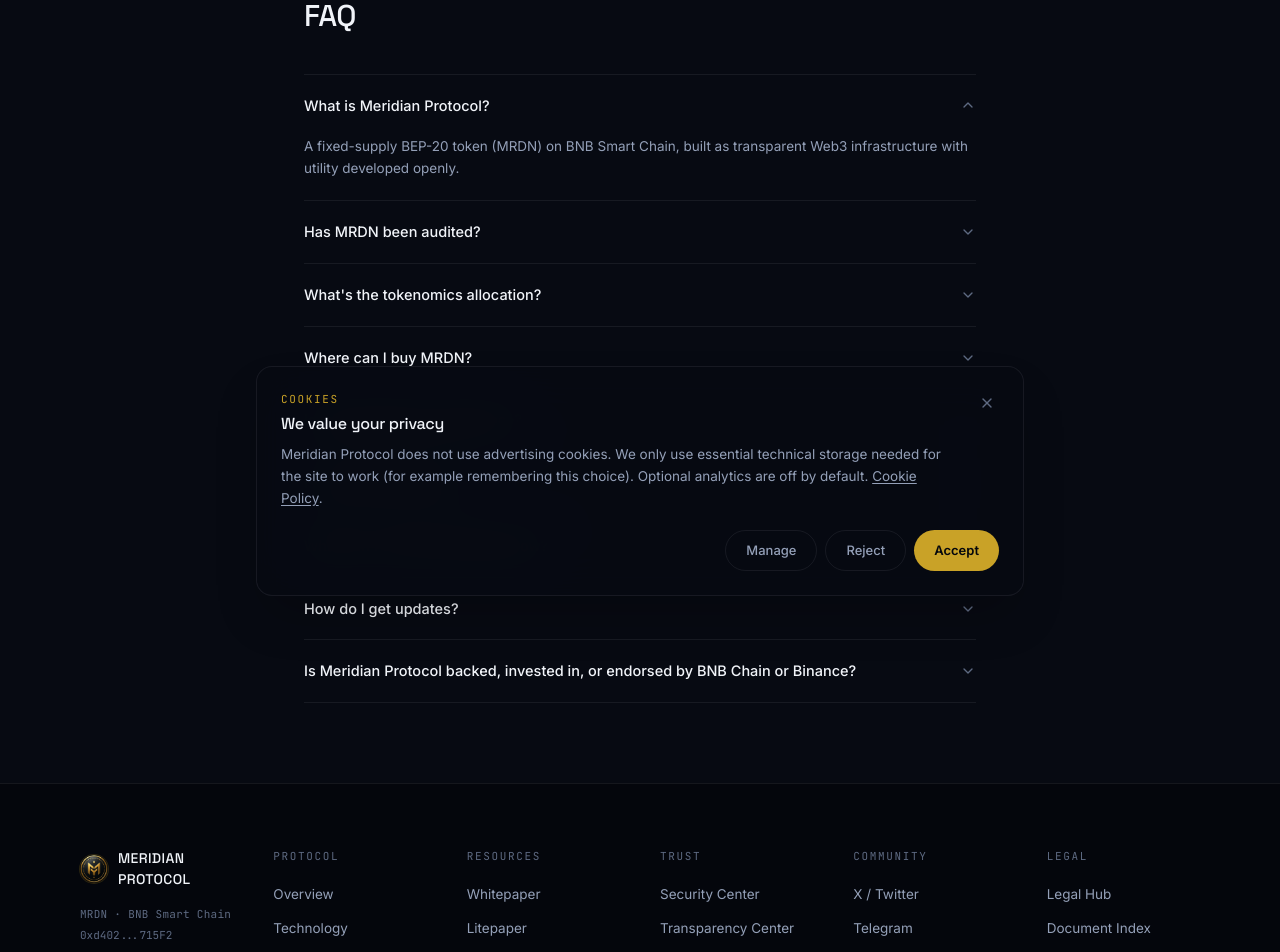
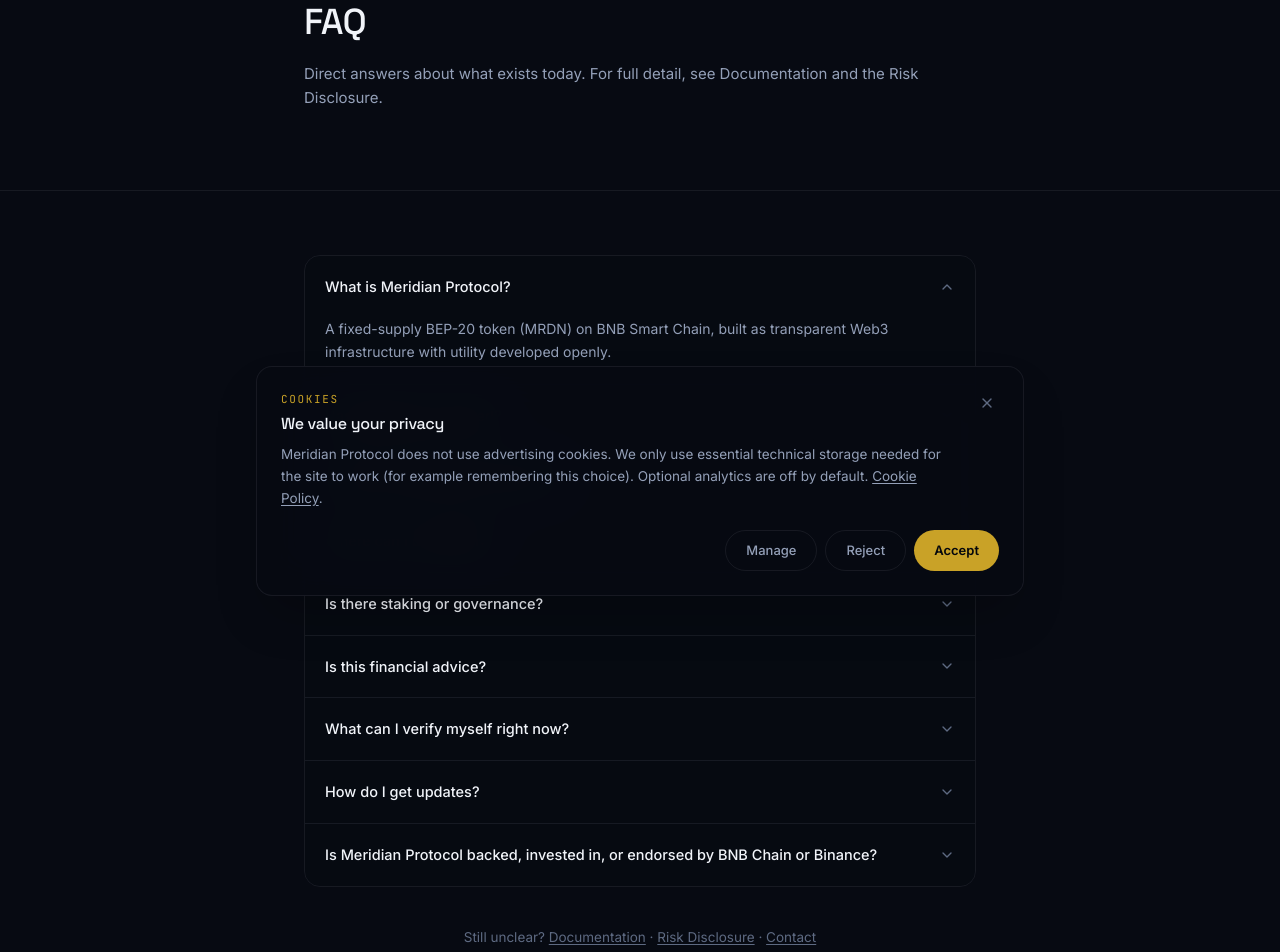
Before and after one commit to AuthorFarhanFaiz/MeridianProtocol-OfficialWebsite, a React (Vite) app: page /faq in a window 1280 px wide. Shown: the part 180-1132 px from the top of the page. Built offline with nearby package versions, Linux system fonts and the light colour scheme.

Commit message:
Update Faq.tsx

```diff
--- a/src/pages/Faq.tsx
+++ b/src/pages/Faq.tsx
@@ -1,37 +1,79 @@
 import { useState } from "react";
 import { ChevronDown } from "lucide-react";
+import { Link } from "react-router-dom";
 import { FAQ_ITEMS } from "@/data/faq";
 
 export default function Faq() {
   const [openIndex, setOpenIndex] = useState<number | null>(0);
 
   return (
-    <div className="container-page py-20">
+    <div>
+      <section className="border-b border-surface-border">
+        <div className="container-page py-16 sm:py-20">
           <div className="mx-auto max-w-2xl">
-        <p className="font-mono text-[11px] uppercase tracking-wider text-line">Questions</p>
-        <h1 className="mt-2 text-3xl font-medium text-ink">FAQ</h1>
+            <p className="font-mono text-[11px] uppercase tracking-[0.15em] text-line">
+              Questions
+            </p>
+            <h1 className="mt-3 font-display text-3xl font-medium tracking-tight text-ink sm:text-4xl">
+              FAQ
+            </h1>
+            <p className="mt-5 text-[15px] leading-relaxed text-ink-dim">
+              Direct answers about what exists today. For full detail, see
+              Documentation and the Risk Disclosure.
+            </p>
+          </div>
+        </div>
+      </section>
 
-        <div className="mt-10 divide-y divide-surface-border border-y border-surface-border">
+      <section>
+        <div className="container-page py-12 sm:py-16">
+          <div className="mx-auto max-w-2xl">
+            <div className="divide-y divide-surface-border overflow-hidden rounded-2xl border border-surface-border">
               {FAQ_ITEMS.map((item, i) => {
                 const open = openIndex === i;
                 return (
-              <div key={item.q}>
+                  <div key={item.q} className="bg-base/40">
                     <button
                       onClick={() => setOpenIndex(open ? null : i)}
-                  className="flex w-full items-center justify-between gap-4 py-5 text-left"
+                      className="flex w-full items-center justify-between gap-4 px-5 py-5 text-left transition hover:bg-surface/30"
                       aria-expanded={open}
                     >
-                  <span className="text-[14.5px] font-medium text-ink">{item.q}</span>
+                      <span className="text-[14.5px] font-medium text-ink">
+                        {item.q}
+                      </span>
                       <ChevronDown
-                    className={`h-4 w-4 shrink-0 text-ink-faint transition-transform ${open ? "rotate-180" : ""}`}
+                        className={`h-4 w-4 shrink-0 text-ink-faint transition-transform ${
+                          open ? "rotate-180" : ""
+                        }`}
                       />
                     </button>
-                {open && <p className="pb-5 text-[13.5px] leading-relaxed text-ink-dim">{item.a}</p>}
+                    {open && (
+                      <p className="px-5 pb-5 text-[14px] leading-relaxed text-ink-dim">
+                        {item.a}
+                      </p>
+                    )}
                   </div>
                 );
               })}
             </div>
+
+            <p className="mt-10 text-center text-[13.5px] text-ink-faint">
+              Still unclear?{" "}
+              <Link to="/documentation" className="underline underline-offset-2 hover:text-ink">
+                Documentation
+              </Link>
+              {" · "}
+              <Link to="/risk-disclosure" className="underline underline-offset-2 hover:text-ink">
+                Risk Disclosure
+              </Link>
+              {" · "}
+              <Link to="/contact" className="underline underline-offset-2 hover:text-ink">
+                Contact
+              </Link>
+            </p>
           </div>
+        </div>
+      </section>
     </div>
   );
 }
```
Lines whose indentation alone changed are shown as unchanged.
